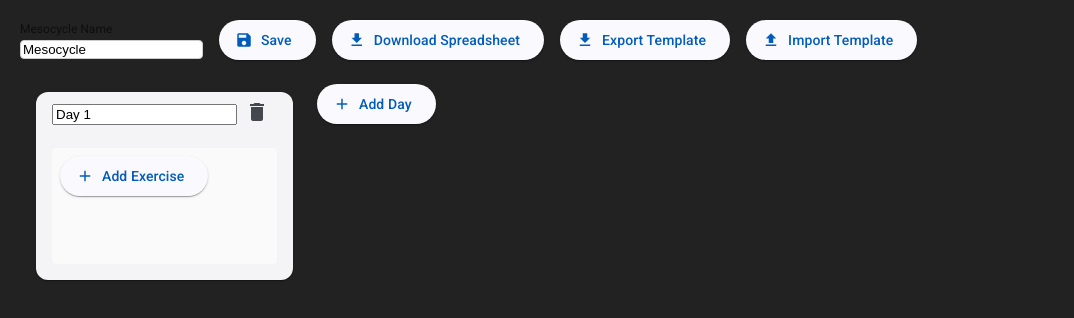
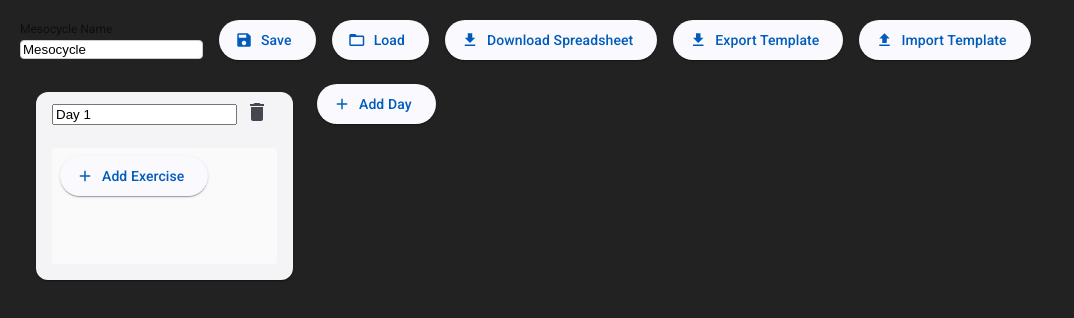
Before and after one commit to LukeHoel/TemplateCreator, an Angular app in the folder TemplateCreator/: page / in a window 1280 px wide. Shown: the top 318 px of the page, without its empty margins (0-1074 px from the left). Built offline with nearby package versions, Linux system fonts and the light colour scheme.

Commit message:
added loading

```diff
--- a/TemplateCreator/src/app/components/planner/planner.component.html
+++ b/TemplateCreator/src/app/components/planner/planner.component.html
@@ -8,6 +8,11 @@
         <button mat-raised-button color="primary" (click)="saveMesocycle()">
             <mat-icon>save</mat-icon>
             Save
+        </button>
+
+        <button mat-raised-button color="primary" (click)="loadMesocycle()">
+            <mat-icon>folder_open</mat-icon>
+            Load
         </button>
 
         <button mat-raised-button color="accent" (click)="generateSpreadsheet()">
--- a/TemplateCreator/src/app/components/planner/planner.component.ts
+++ b/TemplateCreator/src/app/components/planner/planner.component.ts
@@ -146,4 +146,27 @@ export class PlannerComponent implements OnInit {
     };
     reader.readAsText(file);
   }
+
+  onNameChange(newName: string) {
+    // Check if a mesocycle with this name exists in localStorage
+    const savedMesocycle = localStorage.getItem(newName);
+    if (savedMesocycle) {
+      // If it exists, load it
+      this.selectedMesoCycle = JSON.parse(savedMesocycle);
+    }
+    // If it doesn't exist, keep the current mesocycle with the new name
+    // It will be saved when the user clicks save
+  }
+
+  loadMesocycle() {
+    if (!this.selectedMesoCycle?.name) return;
+
+    const savedMesocycle = localStorage.getItem(this.selectedMesoCycle.name);
+    if (savedMesocycle) {
+      this.selectedMesoCycle = JSON.parse(savedMesocycle);
+    } else {
+      // Optionally add error handling for when the mesocycle doesn't exist
+      console.log('No mesocycle found with that name');
+    }
+  }
 }
```
